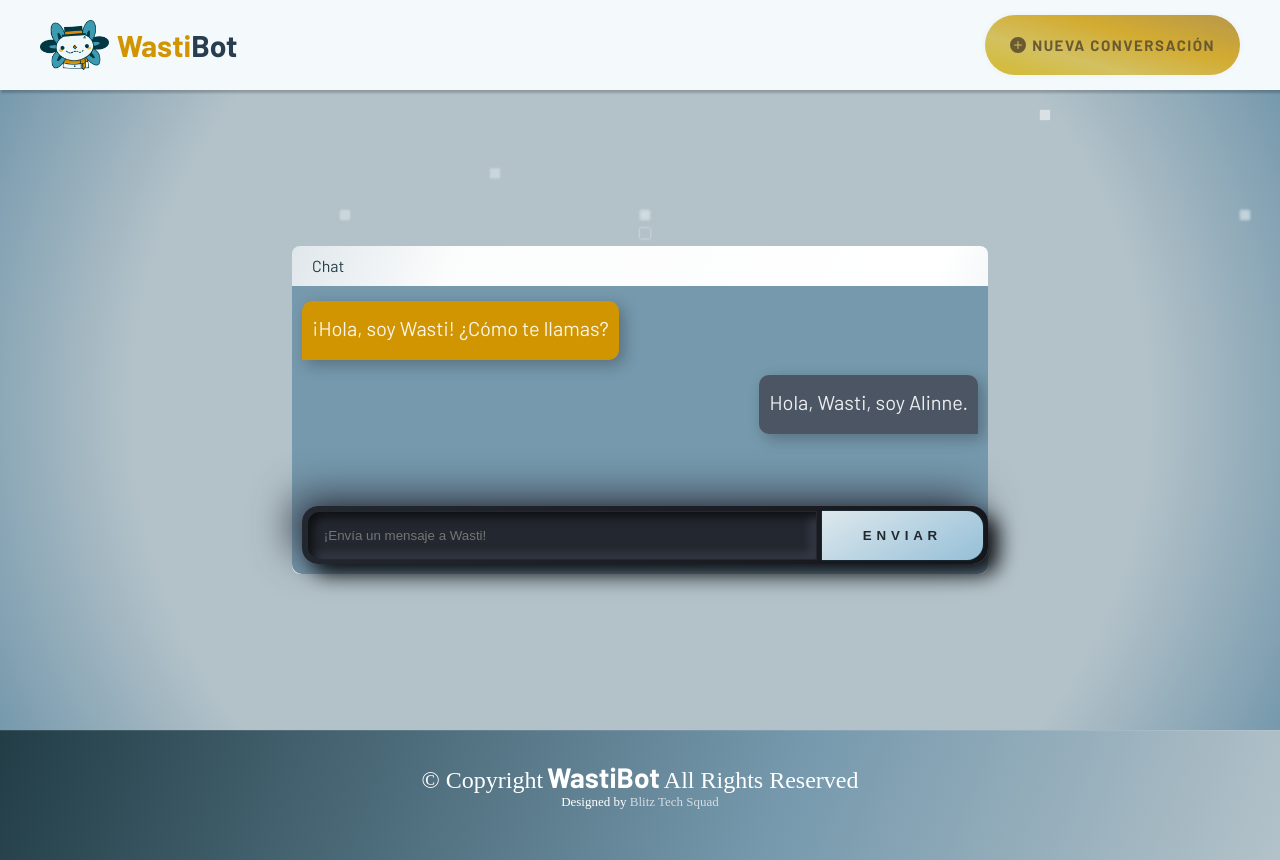
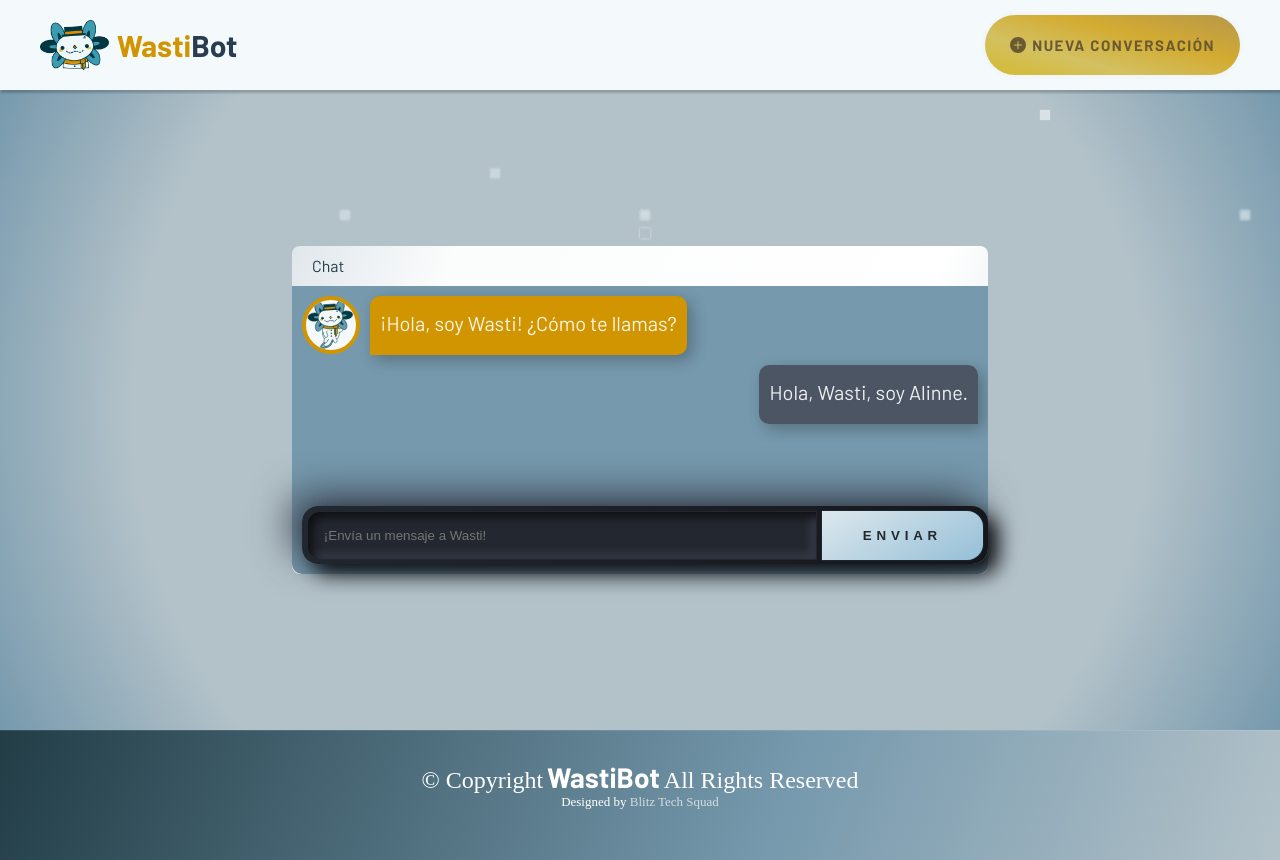
Before and after one commit to SamyAlinne/WastiBot, an Angular app: page / in a window 1280 px wide. Built offline with nearby package versions, Linux system fonts and the light colour scheme; a web font is replaced by a local one.

Commit message:
Agregado imagen de wasti a un lado

```diff
--- a/src/app/app.component.css
+++ b/src/app/app.component.css
@@ -874,9 +874,7 @@ section,
     }
   }
 }
-/*--------------------------------------------------------------
-# Chat
---------------------------------------------------------------*/
+
 .container {
   width: 60%;
   margin: auto;
@@ -932,6 +930,21 @@ section,
   gap: 10px;
 }
 
+.message-wrapper {
+  display: flex;
+  align-items: flex-start;
+  gap: 10px;
+}
+
+.wastiFoto {
+  border: 4px solid var(--amarillo-oscuro);
+  height: 50px;
+  width: 50px;
+  border-radius: 50%;
+  flex-shrink: 0;
+  background-color: var(--background-color);
+}
+
 .message {
   max-width: 60%;
   padding: 10px;
@@ -939,7 +952,6 @@ section,
   color: white;
   font-weight: 600;
   font-size: 24px;
-  margin-top: 5px;
   box-shadow: 5px 5px 15px #0e10134b;
 }
 
@@ -954,6 +966,7 @@ section,
   background-color: var(--background-message-sender);
   border-radius: 10px 10px 0 10px;
 }
+
 
 .input-container {
   display: flex;
--- a/src/app/app.component.html
+++ b/src/app/app.component.html
@@ -30,9 +30,19 @@
           <a>Chat</a>
         </div>
         <div class="messages-area">
-          <div class="message one sender"><p>¡Hola, soy Wasti! ¿Cómo te llamas?</p></div>
-          <div class="message two receiver"><p>Hola, Wasti, soy Alinne.</p></div>
+          <div class="message-wrapper">
+            <object type="image/svg+xml" data="/assets/saludando.svg" class="wastiFoto">
+              Tu navegador no soporta SVG.
+            </object>
+            <div class="message one sender">
+              <p>¡Hola, soy Wasti! ¿Cómo te llamas?</p>
+            </div>
+          </div>
+          <div class="message two receiver">
+            <p>Hola, Wasti, soy Alinne.</p>
+          </div>
         </div>
+
         <div class="sender-area">
           <div class="input-container">
             <input type="text" placeholder="¡Envía un mensaje a Wasti!">
```
Also changed, not shown: src/assets/fotoWasti.png (added).
